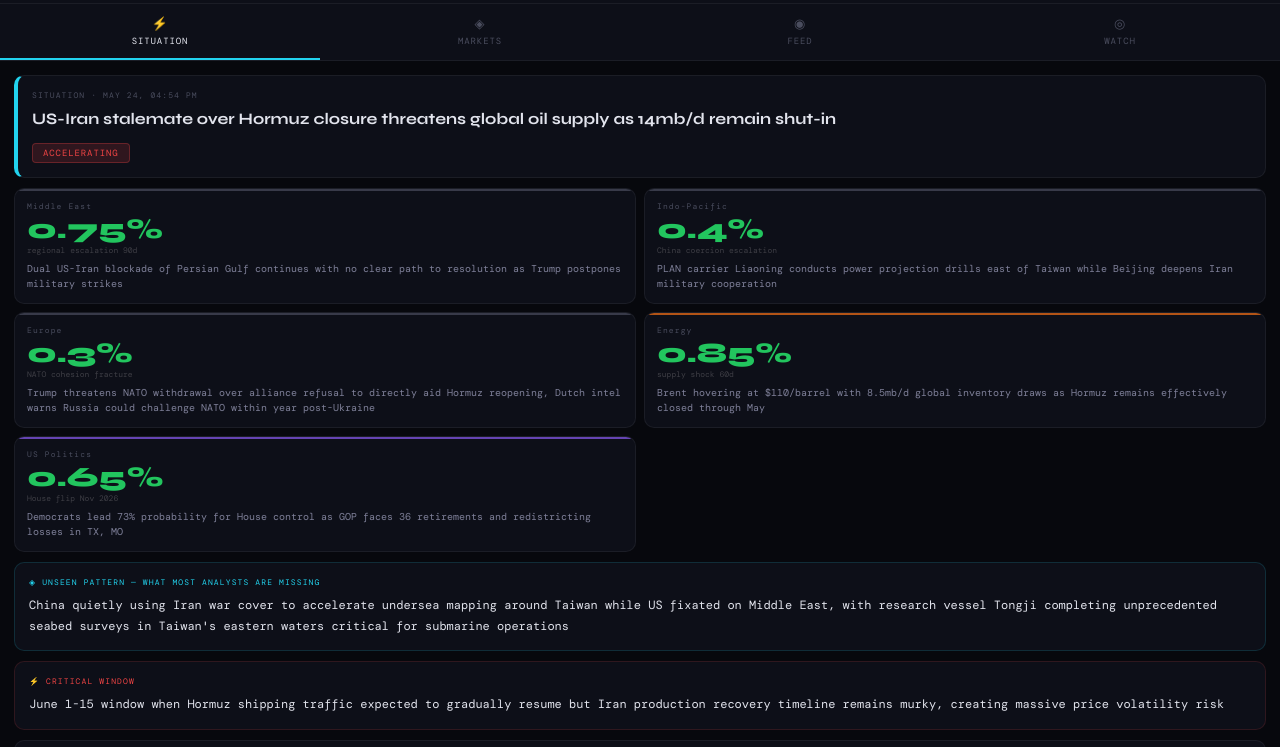
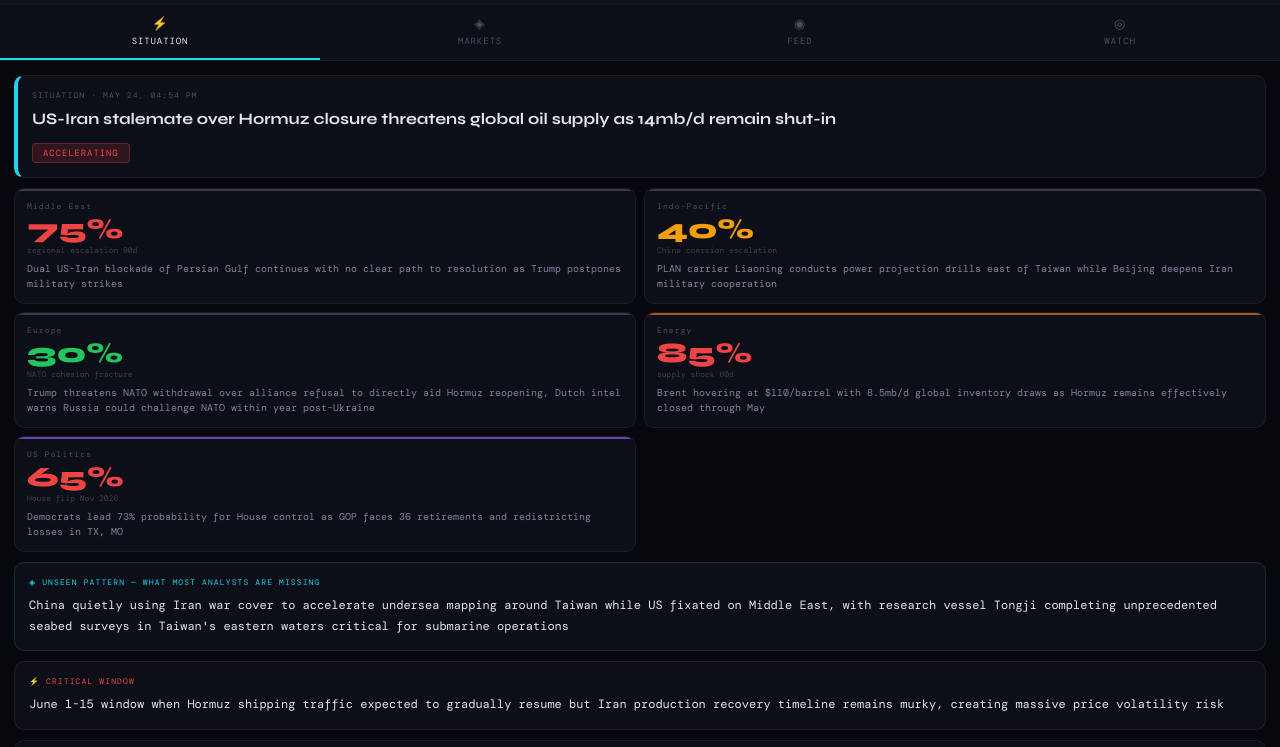
Before and after one commit to ddigi001-d9/stratwatch, a website: page docs/index.html in a window 1280 px wide. Shown: the part 53-800 px from the top of the page. Drawn offline with nearby package versions, Linux system fonts and the light colour scheme.

Commit message:
Update index.html

```diff
--- a/docs/index.html
+++ b/docs/index.html
@@ -248,6 +248,7 @@ function gapLabel(gap) {
   if (gap < -25) return 'MKT↑↑'; if (gap < -12) return 'MKT↑';
   return '~';
 }
+function normProb(p) { return p <= 1 ? Math.round(p * 100) : p; }
 function probColor(p) {
   if (p >= 65) return '#ef4444';
   if (p >= 40) return '#f59e0b';
@@ -279,7 +280,7 @@ function renderSituation(d) {
     <div class="domain-card">
       <div class="domain-bar" style="background:${domainColor(dom.name)}"></div>
       <div class="domain-name">${esc(dom.name)}</div>
-      <div class="domain-prob" style="color:${probColor(dom.prob)}">${dom.prob}%</div>
+      <div class="domain-prob" style="color:${probColor(normProb(dom.prob))}">${normProb(dom.prob)}%</div>
       <div class="domain-label">${esc(dom.label)}</div>
       <div class="domain-status">${esc(dom.status)}</div>
     </div>
```
